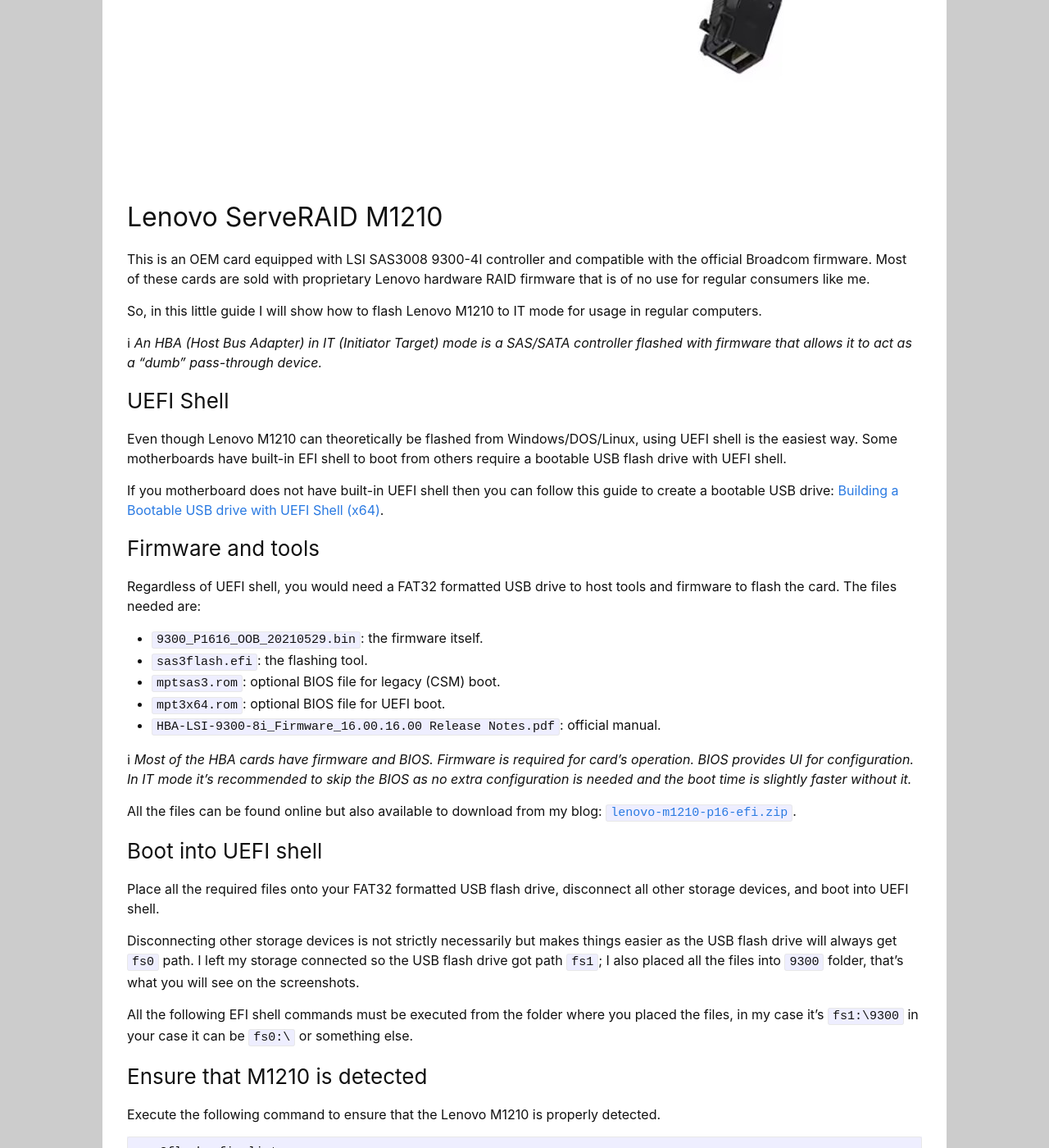
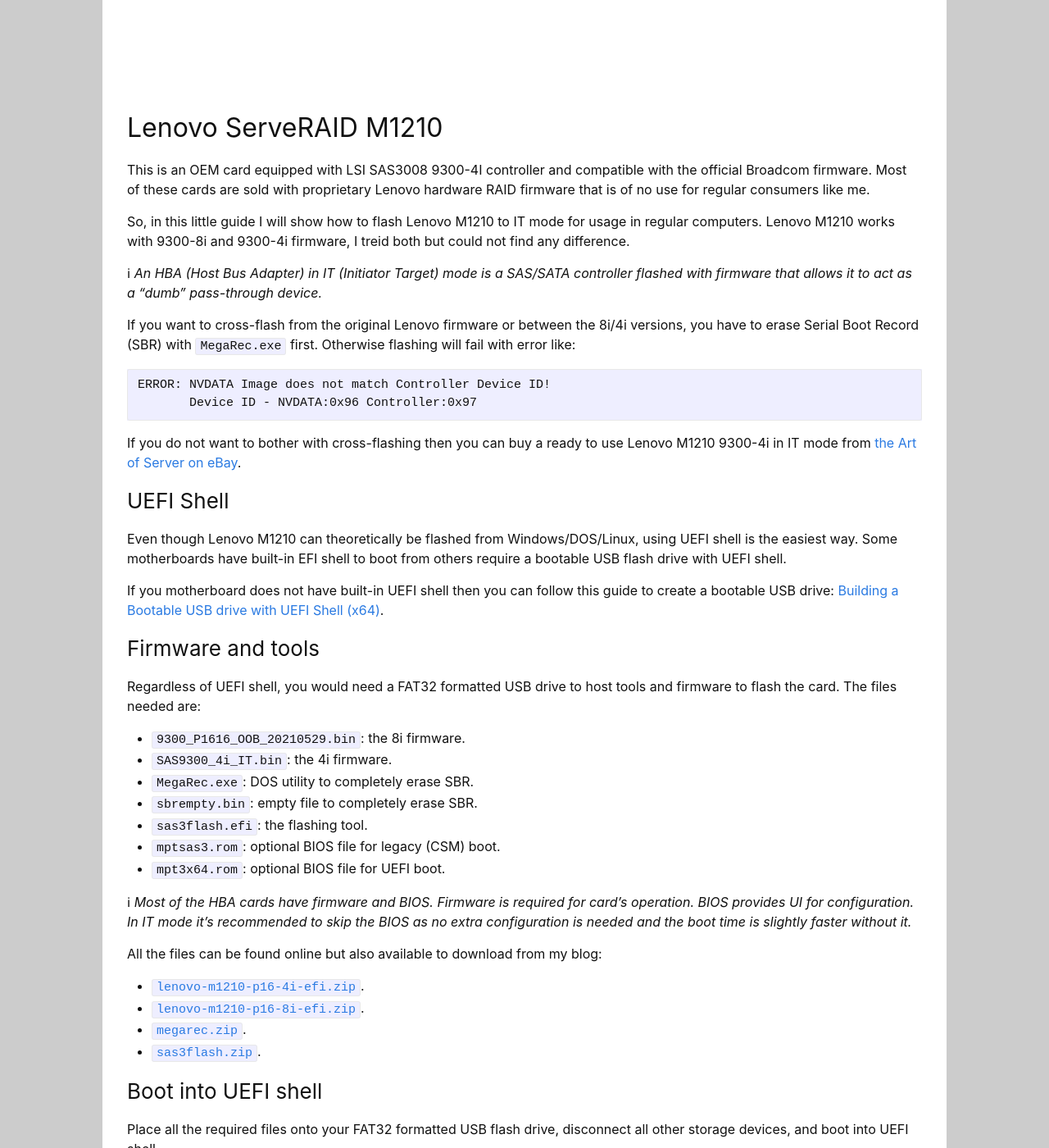
Before and after one commit to miyconst/miyconst.github.io, a Jekyll site: the page built from _posts/2026-04-24-lenovo-m1210.markdown, in a window 1280 px wide and 1400 px high, scrolled down 2027 px. Shown: the whole window at 82% size. Built offline with Jekyll 4.4.1, drawn with Linux system fonts in a browser that asks for light colours; some of the changed text lies outside the part shown.

Commit message:
Update Lenovo M1210 cross-flash info

````diff
--- a/_posts/2026-04-24-lenovo-m1210.markdown
+++ b/_posts/2026-04-24-lenovo-m1210.markdown
@@ -32,8 +26,19 @@
 Most of these cards are sold with proprietary Lenovo hardware RAID firmware that is of no use for regular consumers like me.
 
 So, in this little guide I will show how to flash Lenovo M1210 to IT mode for usage in regular computers.
+Lenovo M1210 works with 9300-8i and 9300-4i firmware, I treid both but could not find any difference.
 
 ℹ *An HBA (Host Bus Adapter) in IT (Initiator Target) mode is a SAS/SATA controller flashed with firmware that allows it to act as a "dumb" pass-through device.*
+
+If you want to cross-flash from the original Lenovo firmware or between the 8i/4i versions, you have to erase Serial Boot Record (SBR) with `MegaRec.exe` first.
+Otherwise flashing will fail with error like:
+
+```
+ERROR: NVDATA Image does not match Controller Device ID!
+       Device ID - NVDATA:0x96 Controller:0x97
+```
+
+If you do not want to bother with cross-flashing then you can buy a ready to use Lenovo M1210 9300-4i in IT mode from [the Art of Server on eBay](https://ebay.us/sF5EFH).
 
 ### UEFI Shell
 
@@ -46,15 +51,22 @@
 Regardless of UEFI shell, you would need a FAT32 formatted USB drive to host tools and firmware to flash the card.
 The files needed are:
 
-- `9300_P1616_OOB_20210529.bin`: the firmware itself.
+- `9300_P1616_OOB_20210529.bin`: the 8i firmware.
+- `SAS9300_4i_IT.bin`: the 4i firmware.
+- `MegaRec.exe`: DOS utility to completely erase SBR.
+- `sbrempty.bin`: empty file to completely erase SBR.
 - `sas3flash.efi`: the flashing tool.
 - `mptsas3.rom`: optional BIOS file for legacy (CSM) boot.
 - `mpt3x64.rom`: optional BIOS file for UEFI boot.
-- `HBA-LSI-9300-8i_Firmware_16.00.16.00 Release Notes.pdf`: official manual.
 
 ℹ *Most of the HBA cards have firmware and BIOS. Firmware is required for card's operation. BIOS provides UI for configuration. In IT mode it's recommended to skip the BIOS as no extra configuration is needed and the boot time is slightly faster without it.*
 
-All the files can be found online but also available to download from my blog: [`lenovo-m1210-p16-efi.zip`](/assets/2026-04-24-lenovo-m1210/lenovo-m1210-p16-efi.zip).
+All the files can be found online but also available to download from my blog:
+
+- [`lenovo-m1210-p16-4i-efi.zip`](/assets/2026-04-24-lenovo-m1210/lenovo-m1210-p16-4i-efi.zip).
+- [`lenovo-m1210-p16-8i-efi.zip`](/assets/2026-04-24-lenovo-m1210/lenovo-m1210-p16-8i-efi.zip).
+- [`megarec.zip`](/assets/2026-04-24-lenovo-m1210/megarec.zip).
+- [`sas3flash.zip`](/assets/2026-04-24-lenovo-m1210/sas3flash.zip).
 
 ### Boot into UEFI shell
 
@@ -80,7 +92,9 @@
 From here you should save the `SAS Address`, `Board Assembly`, and `Board Tracer Number` values.
 I recommend writing all these values on a piece of paper and taking a photo of the screen.
 
-### Erase the M1210
+### Erase the M1210 without changing Device ID
+
+❗ Do this step only if you plan to flash firmware with the same Device ID, for example if you want to upgrade from P13 to P16 version.
 
 Before Lenovo M1210 can be flashed to IT mode it must be fully erased first. For that execute the following:
 
@@ -91,6 +105,36 @@
 The flashing procedure takes a while and does not show any progress, just wait patiently until it finishes.
 
 ![](/assets/2026-04-24-lenovo-m1210/step-01.png)
+
+### Erasing SBR, optional
+
+❗ Do this step only if you are cross-flashing between different firmware versions, for example from 8i to 4i.
+
+Unfortunately, the needed tool is only available as a DOS executable, so you would need a DOS bootable USB flash drive.
+
+[Creating a MS-DOS bootable flash drive](https://support.onlogic.com/support-articles/how-tos/firmware-bios-drivers/creating-a-ms-dos-bootable-flash-drive).
+
+ℹ *The same USB flash drive can be DOS bootable in legacy (CSM) mode and EFI-Shell bootable in UEFI mode.*
+
+Once a DOS bootable USB flash drive is ready, copy `MegaRec.exe` and `sbrempty.bin` onto it then reboot into DOS.
+
+Check if the adapter is detected with:
+
+```
+megarec.exe -adpList
+```
+
+![](/assets/2026-04-24-lenovo-m1210/step-08.png)
+
+And then erase adapter's SBR with:
+
+```
+megarec.exe -writesbr 0 sbrempty.bin
+```
+
+![](/assets/2026-04-24-lenovo-m1210/step-09.png)
+
+Now you can reboot back into the EFI shell and flash your shiny new firmware.
 
 ### Flash the new firmware
 
@@ -169,3 +213,4 @@
 - [LSI® SAS 9300-4i PCI Express® to 12Gb/s Serial Attached SCSI (SAS) Host Bus Adapter](https://docs.broadcom.com/doc/12353310).
 - [Avago® SAS 9300 12Gb/s SAS](https://docs.broadcom.com/doc/12352000).
 - [9300_8i_Package_P16_IR_IT_FW_BIOS_for_MSDOS_Windows](https://www.broadcom.com/support/download-search?dk=9300_8i).
+- [Index of /downloads/lsi/utilities/dos](https://artofserver.com/downloads/lsi/utilities/dos/).
````
Also changed, not shown: other parts of _posts/2026-04-24-lenovo-m1210.markdown (+0 -6 lines), assets/2026-04-24-lenovo-m1210/step-08.png (added), assets/2026-04-24-lenovo-m1210/step-09.png (added), 5 other files.
